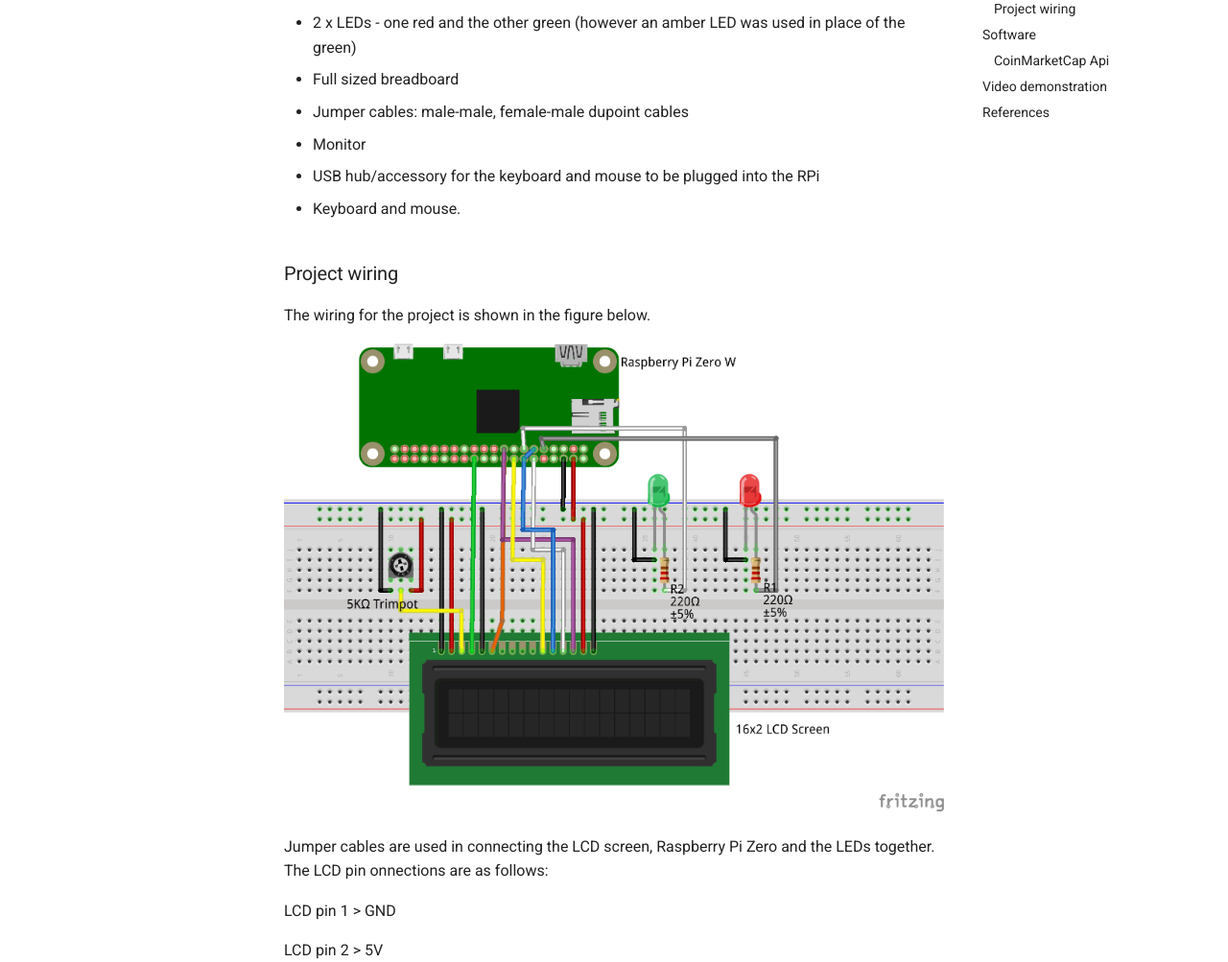
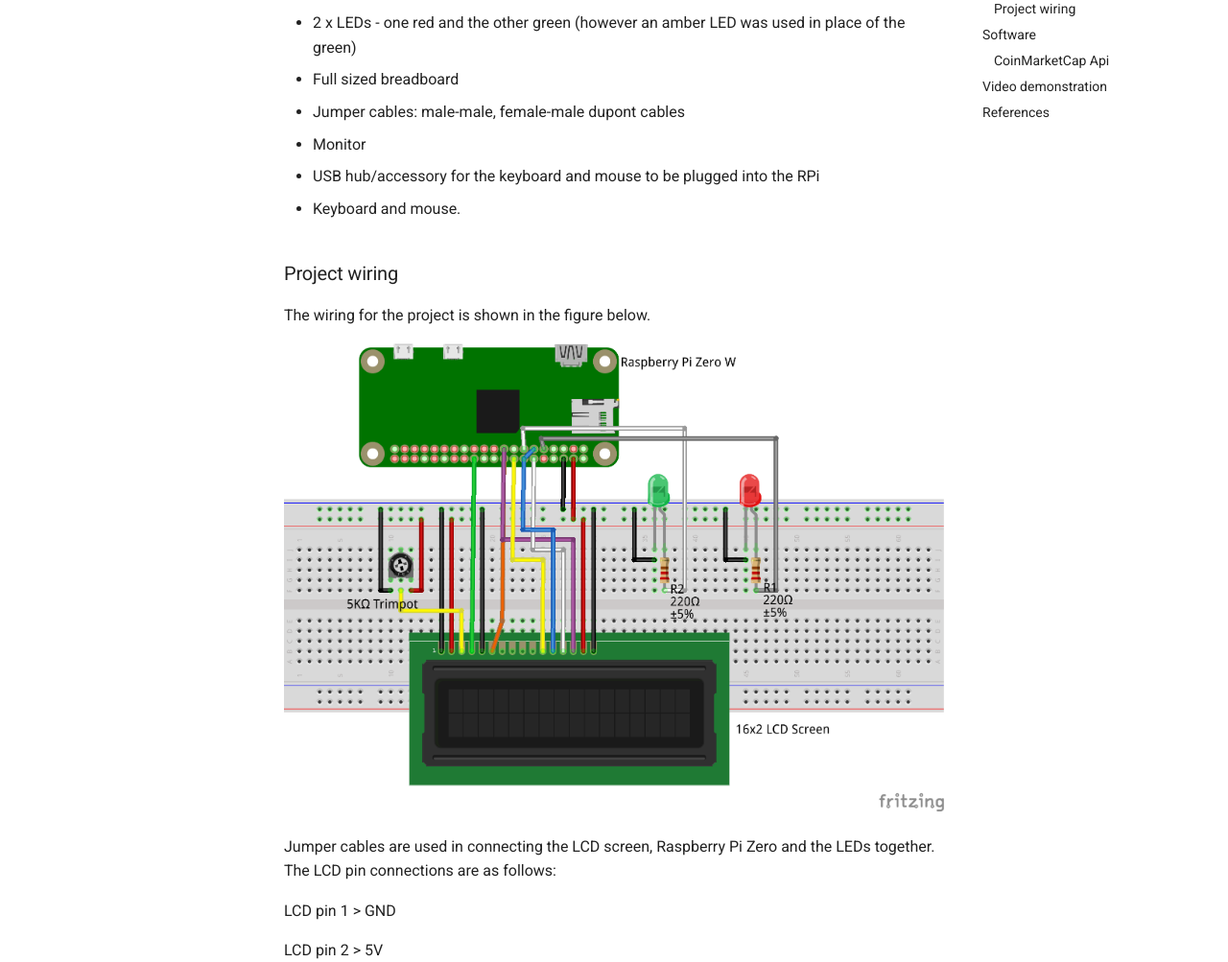
Before and after one commit to TheNoobInventor/bitcoin-ticker, an MkDocs documentation site: the page built from docs/index.md, in a window 1280 px wide and 1400 px high, scrolled down 498 px. Shown: the part 153-1156 px from the top of the window at 96% size. Built offline with MkDocs 1.6.1 and Material for MkDocs 9.7.7, drawn with Linux system fonts in a browser that asks for light colours; comment, search, counter and statistics services are not loaded.

Commit message:
Updated vale_test.yml

```diff
--- a/docs/index.md
+++ b/docs/index.md
@@ -22,7 +22,7 @@
 
 - Full sized breadboard
 
-- Jumper cables: male-male, female-male dupoint cables
+- Jumper cables: male-male, female-male dupont cables
 
 - Monitor
 
@@ -38,7 +38,7 @@
   <img src=images/bitcoin_ticker_fritz.png>
 </p>
 
-Jumper cables are used in connecting the LCD screen, Raspberry Pi Zero and the LEDs together. The LCD pin onnections are as follows:
+Jumper cables are used in connecting the LCD screen, Raspberry Pi Zero and the LEDs together. The LCD pin connections are as follows:
 
 LCD pin 1 > GND
 
```
Also changed, not shown: 2 other files.
